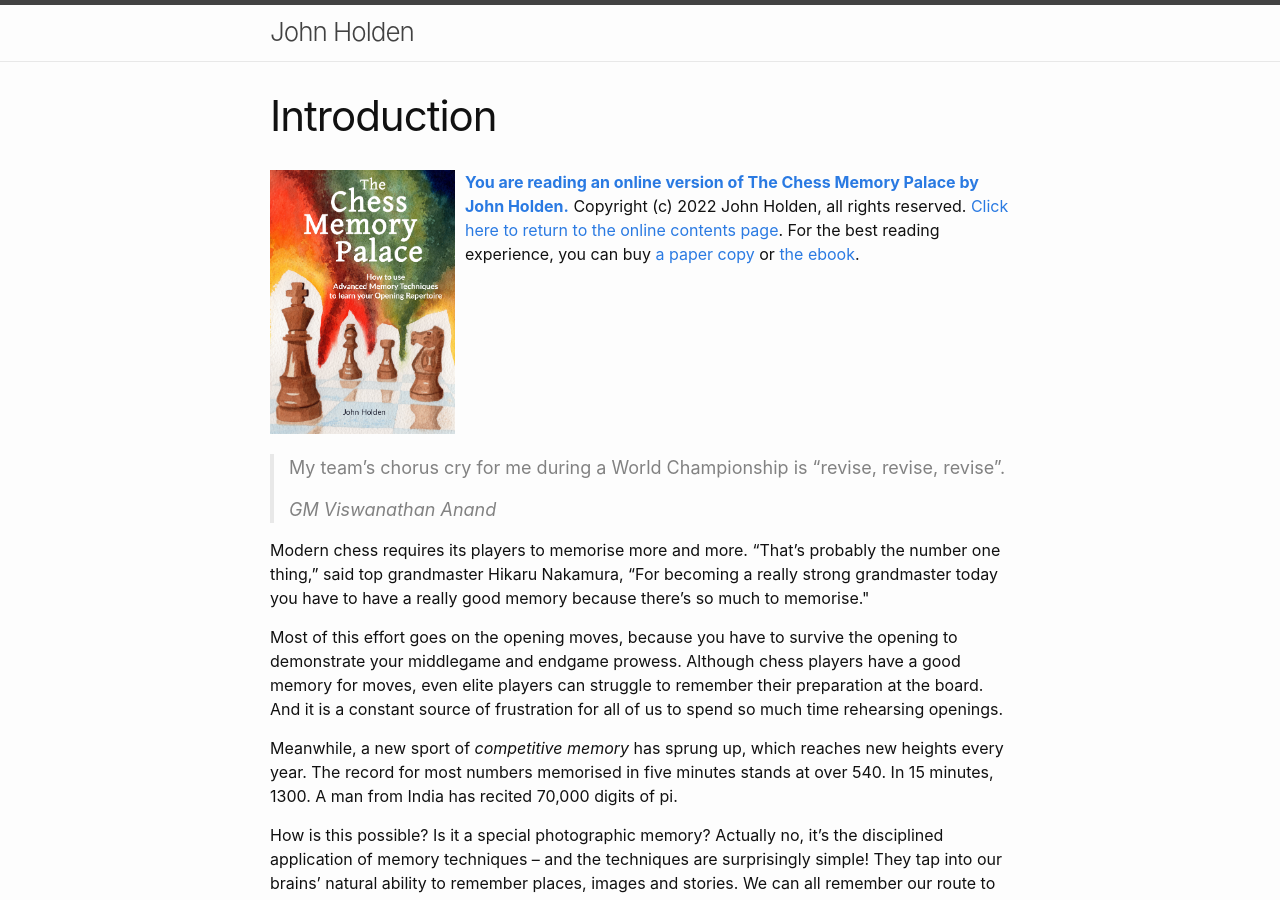
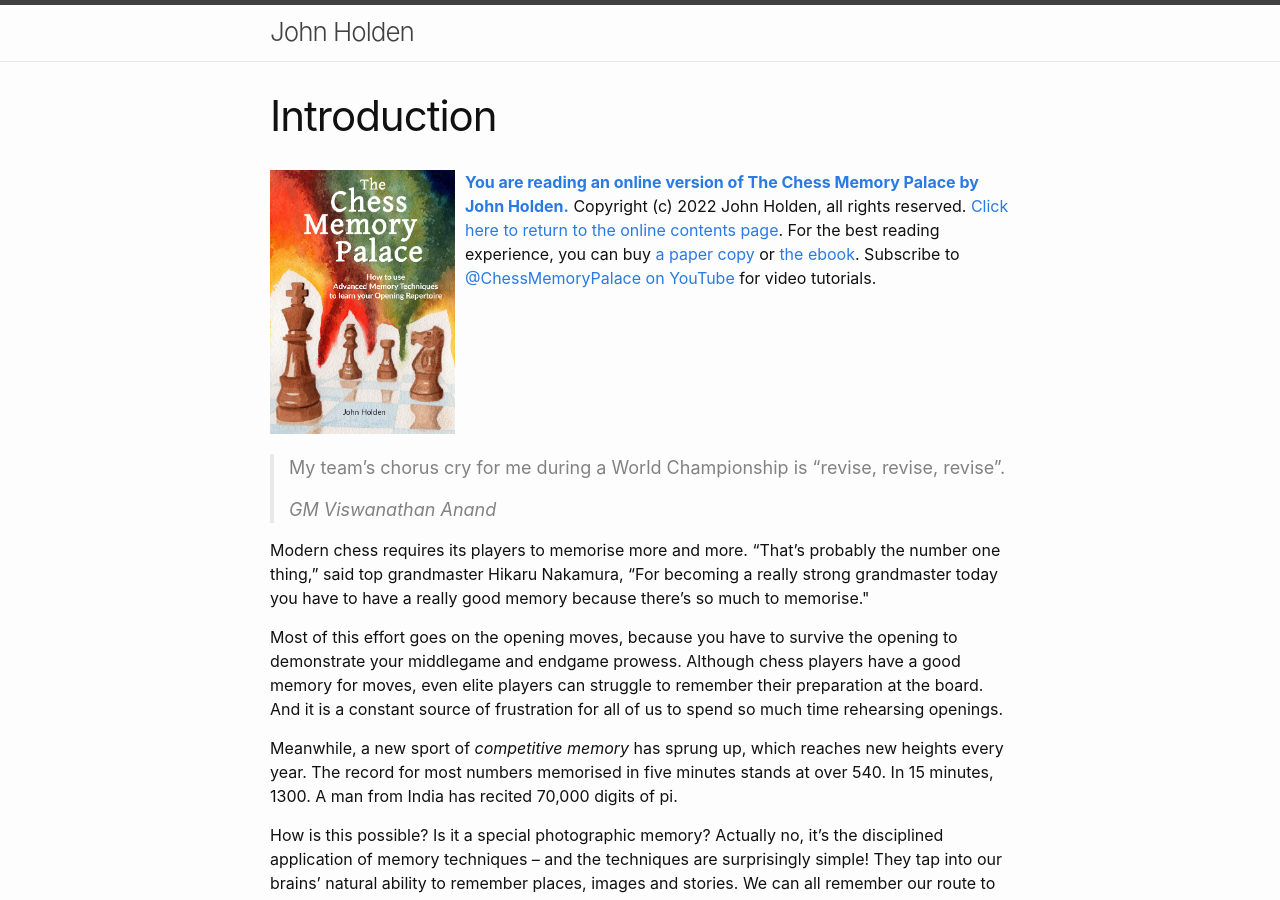
Before and after one commit to liontailedmacaque/liontailedmacaque.github.io, a Jekyll site: the page built from chessmemorypalace/introduction.md, in a window 1280 px wide and 900 px high. Built offline with Jekyll 4.4.1, drawn with Linux system fonts in a browser that asks for light colours.

Commit message:
Update introduction.md

```diff
--- a/chessmemorypalace/introduction.md
+++ b/chessmemorypalace/introduction.md
@@ -6,7 +6,7 @@
 ---
 
 <a href="https://smile.amazon.com/dp/B0BR9DQMVS"><img src="/assets/homepage/ChessCover4.png" height="25%" width="25%" style="margin: 0px 10px 20px 0px; float: left;">
-<b>You are reading an online version of The Chess Memory Palace by John Holden.</b></a> Copyright (c) 2022 John Holden, all rights reserved. [Click here to return to the online contents page](/chessmemorypalace). For the best reading experience, you can buy [a paper copy](https://smile.amazon.com/dp/B0BR9DQMVS) or [the ebook](https://www.etsy.com/listing/1368398070).
+<b>You are reading an online version of The Chess Memory Palace by John Holden.</b></a> Copyright (c) 2022 John Holden, all rights reserved. [Click here to return to the online contents page](/chessmemorypalace). For the best reading experience, you can buy [a paper copy](https://smile.amazon.com/dp/B0BR9DQMVS) or [the ebook](https://www.etsy.com/listing/1368398070). Subscribe to [@ChessMemoryPalace on YouTube](https://www.youtube.com/@ChessMemoryPalace) for video tutorials.
 <div style="clear: both;"></div>
 
 > *My team's chorus cry for me during a World Championship is "revise, revise, revise".*
```
